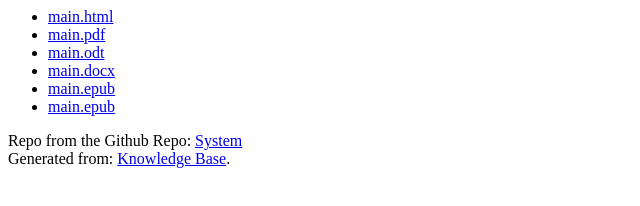
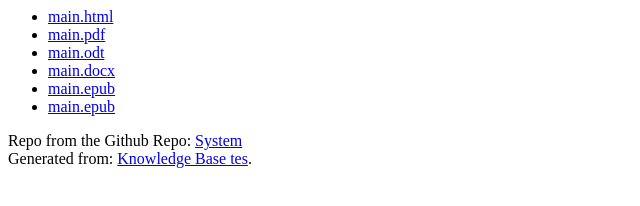
Before and after one commit to rnurdinb/System, a plain HTML site: page index.html in a window 1280 px wide. Shown: the full height of the page, 0-640 px from the left. Drawn offline with Linux system fonts and the light colour scheme.

Commit message:
Update from https://github.com/rnurdinb/knowledge-base/commit/48d9b611930b3fa4e04ee0c1e5797c3647259eec)

```diff
--- a/index.html
+++ b/index.html
@@ -13,6 +13,6 @@
     <li><a href="main.asciidoc">main.epub</a>
 </ul>
 Repo from the Github Repo: <a href="https://github.com/rnurdinb/System">System</a><br>
-Generated from: <a href="https://github.com/rnurdinb/knowledge-base">Knowledge Base</a>.
+Generated from: <a href="https://github.com/rnurdinb/knowledge-base">Knowledge Base tes</a>.
 </body>
 </html>
```
